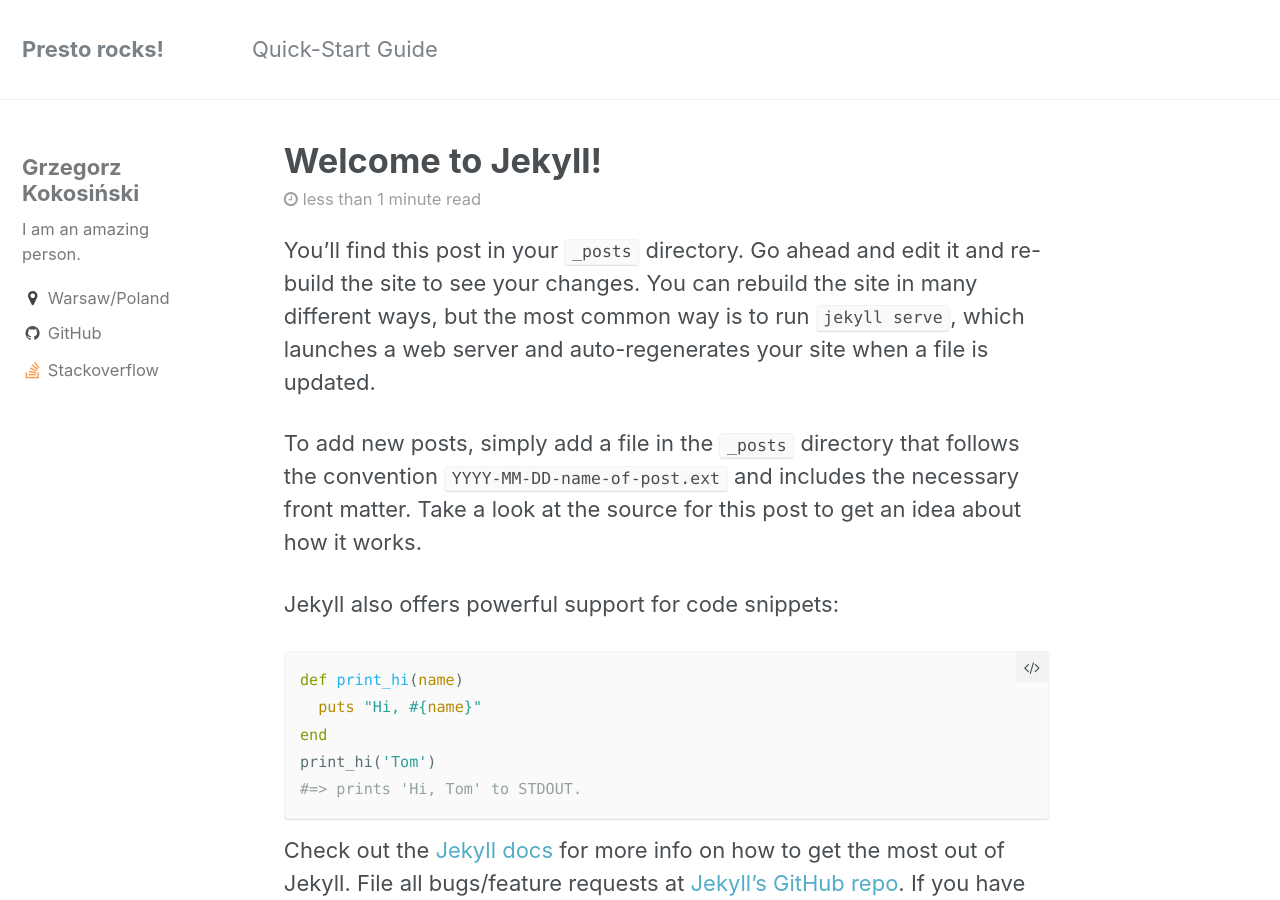
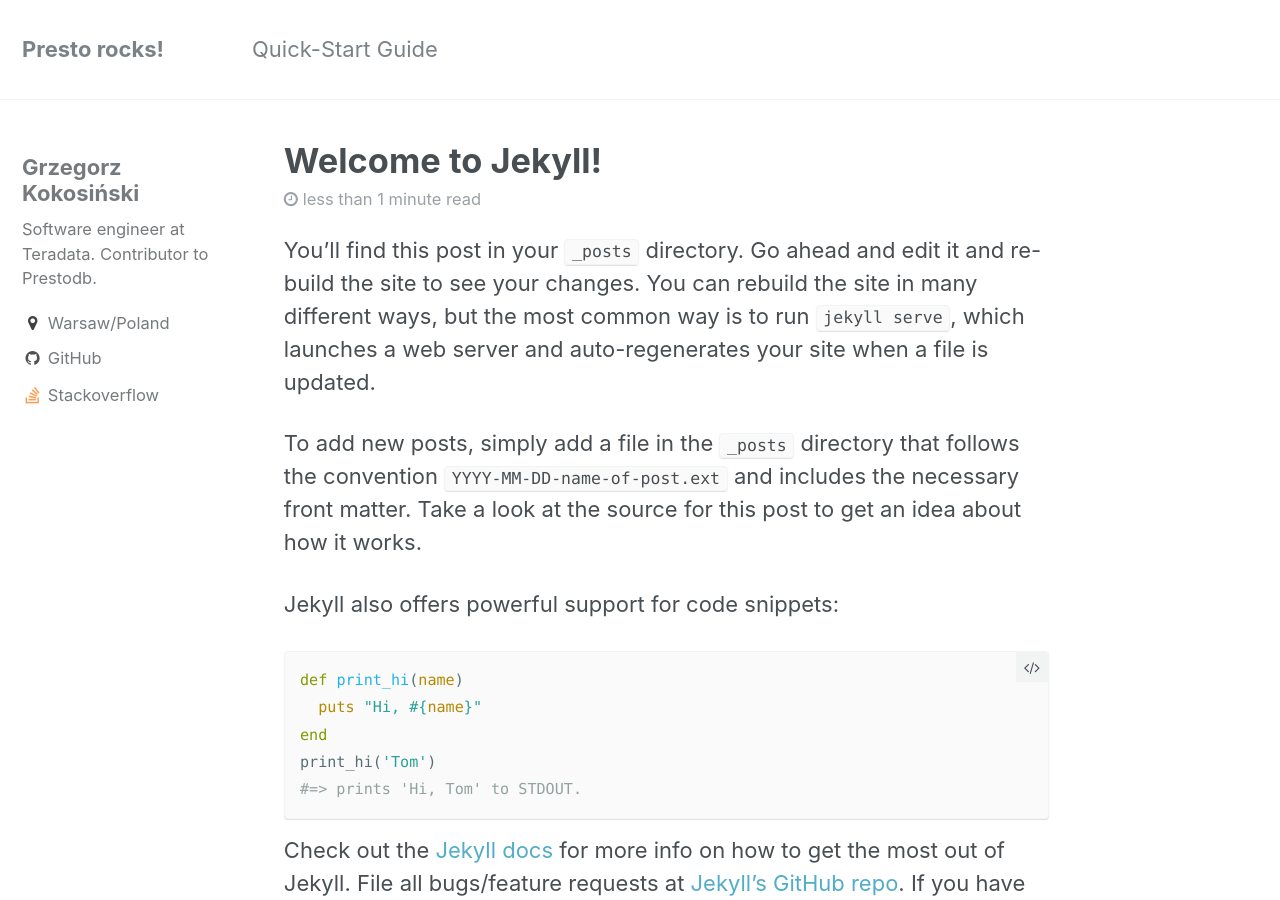
Before and after one commit to pnowojski/site, a Jekyll site: the page built from _posts/2016-12-17-welcome-to-jekyll.markdown, in a window 1280 px wide and 900 px high. Built offline with Jekyll 4.4.1, drawn with Linux system fonts in a browser that asks for light colours.

Commit message:
Update config

```diff
--- a/_config.yml
+++ b/_config.yml
@@ -79,7 +79,7 @@
 author:
   name             : "Grzegorz Kokosiński"
   avatar           : # path of avatar image, e.g. "/assets/images/bio-photo.jpg"
-  bio              : "I am an amazing person."
+  bio              : "Software engineer at Teradata. Contributor to Prestodb."
   location         : "Warsaw/Poland"
   email            :
   uri              :
```
